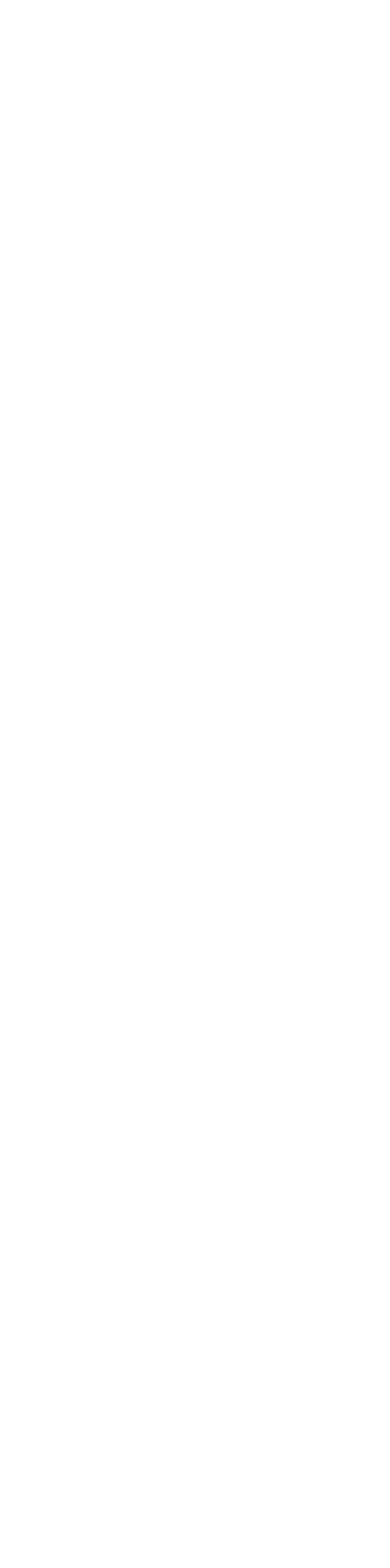
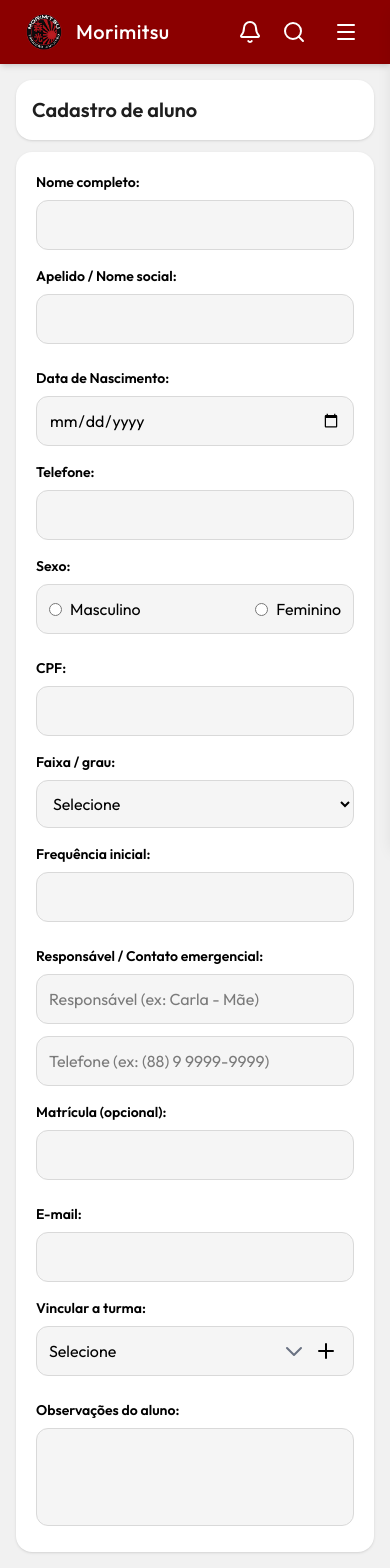
Before and after one commit to srtaayanamy/Morimitsu, a React (Vite) app: page /registrar-aluno in a window 390 px wide. Before the commit this address had no page. Shown: the top 1568 px of the page. Before the commit the page ends 844 px from the top, so only its background shows below. Built offline with nearby package versions, Linux system fonts and the light colour scheme.

Commit message:
feat: Melhorias, inclusão de funcões e responsividade

```diff
--- a/src/pages/Alunos.tsx
+++ b/src/pages/Alunos.tsx
@@ -1,22 +1,28 @@
+import { Link } from "react-router-dom";
 import Header from "../components/Header";
-import PageTitle from "../components/Pagetitle";
 
 export default function Alunos() {
   return (
-    <div className="min-h-screen bg-[#F1F1F1] font-outfit text-[#000000]">
+    <div className="min-h-screen bg-[#F1F1F1] font-outfit text-[#000000] flex flex-col">
       {/* HEADER - Menu */}
       <Header />
-      <main className="p-5 md:p-8 space-y-5">
-        <PageTitle title="Alunos matriculados:">
-          <div className="flex gap-3">
+
+      <main className="flex-1 p-4 md:p-8 space-y-5">
+        {/* Cabeçalho da página */}
+        <div className="bg-white rounded-2xl p-4 flex items-center justify-between shadow-sm">
+          <h1 className="text-lg sm:text-xl md:text-2xl font-semibold text-[#1E1E1E]">
+            Alunos matriculados:
+          </h1>
+
+          <Link to="/registrar-aluno">
             <button
               type="button"
-              className="bg-[#7F1A17] text-white px-6 py-2 rounded-xl font-medium hover:opacity-90 transition"
+              className="bg-[#1E1E1E] md:bg-[#7F1A17] text-white px-4 py-2 rounded-xl text-sm sm:text-base font-medium hover:opacity-90 transition"
             >
               Cadastrar aluno
             </button>
-          </div>
-        </PageTitle>
+          </Link>
+        </div>
       </main>
     </div>
   );
--- /dev/null
+++ b/src/pages/RegistrarAluno.tsx
@@ -0,0 +1,176 @@
+import { Link } from "react-router-dom";
+import { Plus } from "lucide-react";
+import Header from "../components/Header";
+
+export default function RegistrarAluno() {
+  // Classes reutilizáveis
+  const inputBase =
+    "w-full bg-[#F5F5F5] border border-[#D9D9D9] rounded-xl p-3 focus:ring-2 focus:ring-[#8B0000] outline-none";
+  const labelBase = "block text-sm font-semibold mb-2";
+
+  return (
+    <div className="min-h-screen bg-[#F1F1F1] font-outfit text-[#000000] flex flex-col">
+      <Header />
+
+      <main className="flex-1 p-4 md:p-8 flex flex-col space-y-3">
+        {/* Cabeçalho */}
+        <div className="bg-white rounded-2xl p-4 md:p-6 shadow-sm">
+          <h1 className="text-xl md:text-2xl font-semibold text-[#1E1E1E]">
+            Cadastro de aluno
+          </h1>
+        </div>
+
+        {/* Formulário principal */}
+        <div className="bg-white rounded-2xl p-5 md:p-8 space-y-6 shadow-sm flex-1">
+          {/* Linha 1 - Nome e apelido */}
+          <div className="grid grid-cols-1 md:grid-cols-2 gap-4 md:gap-6">
+            <div>
+              <label className={labelBase}>Nome completo:</label>
+              <input type="text" className={inputBase} />
+            </div>
+
+            <div>
+              <label className={labelBase}>Apelido / Nome social:</label>
+              <input type="text" className={inputBase} />
+            </div>
+          </div>
+
+          {/* Linha 2 - Data, telefone e sexo */}
+          <div className="grid grid-cols-1 md:grid-cols-3 gap-4 md:gap-6">
+            <div>
+              <label className={labelBase}>Data de Nascimento:</label>
+              <input type="date" className={inputBase} />
+            </div>
+
+            <div>
+              <label className={labelBase}>Telefone:</label>
+              <input type="tel" className={inputBase} />
+            </div>
+
+            <div>
+              <label className={labelBase}>Sexo:</label>
+              <div
+                className={`${inputBase} flex items-center justify-between md:justify-start gap-6`}
+              >
+                {["Masculino", "Feminino"].map((sexo) => (
+                  <label key={sexo} className="flex items-center gap-2">
+                    <input
+                      type="radio"
+                      name="sexo"
+                      className="accent-[#8B0000]"
+                    />
+                    {sexo}
+                  </label>
+                ))}
+              </div>
+            </div>
+          </div>
+
+          {/* Linha 3 - CPF, faixa e frequência */}
+          <div className="grid grid-cols-1 md:grid-cols-3 gap-4 md:gap-6">
+            <div>
+              <label className={labelBase}>CPF:</label>
+              <input type="text" className={inputBase} />
+            </div>
+
+            <div>
+              <label className={labelBase}>Faixa / grau:</label>
+              <select className={inputBase}>
+                <option value="">Selecione</option>
+              </select>
+            </div>
+
+            <div>
+              <label className={labelBase}>Frequência inicial:</label>
+              <input type="text" className={inputBase} />
+            </div>
+          </div>
+
+          {/* Linha 4 - Responsável e matrícula */}
+          <div className="grid grid-cols-1 md:grid-cols-3 gap-4 md:gap-6">
+            <div className="md:col-span-2">
+              <label className={labelBase}>
+                Responsável / Contato emergencial:
+              </label>
+              <div className="grid grid-cols-1 sm:grid-cols-2 gap-3">
+                <input
+                  type="text"
+                  placeholder="Responsável (ex: Carla - Mãe)"
+                  className={inputBase}
+                />
+                <input
+                  type="text"
+                  placeholder="Telefone (ex: (88) 9 9999-9999)"
+                  className={inputBase}
+                />
+              </div>
+            </div>
+
+            <div>
+              <label className={labelBase}>Matrícula (opcional):</label>
+              <input type="text" className={inputBase} />
+            </div>
+          </div>
+
+          {/* Linha 5 - E-mail e turma */}
+          <div className="grid grid-cols-1 md:grid-cols-2 gap-4 md:gap-6">
+            <div>
+              <label className={labelBase}>E-mail:</label>
+              <input type="email" className={inputBase} />
+            </div>
+
+            <div>
+              <label className={labelBase}>Vincular a turma:</label>
+              <div className="relative flex items-center">
+                <select className={`${inputBase} pr-16 appearance-none`}>
+                  <option value="">Selecione</option>
+                </select>
+
+                {/* Ícone de expandir */}
+                <svg
+                  className="absolute right-12 top-1/2 -translate-y-1/2 w-6 h-6 text-gray-500 pointer-events-none"
+                  fill="none"
+                  stroke="currentColor"
+                  strokeWidth="2"
+                  viewBox="0 0 24 24"
+                >
+                  <path
+                    strokeLinecap="round"
+                    strokeLinejoin="round"
+                    d="M19 9l-7 7-7-7"
+                  />
+                </svg>
+
+                {/* Ícone de adicionar */}
+                <Plus className="absolute right-4 top-1/2 -translate-y-1/2 w-6 h-6 text-black cursor-pointer" />
+              </div>
+            </div>
+          </div>
+
+          {/* Observações */}
+          <div>
+            <label className={labelBase}>Observações do aluno:</label>
+            <textarea rows={3} className={`${inputBase} resize-none`} />
+          </div>
+        </div>
+        {/* Botões finais */}
+        <div className="flex justify-end gap-3 mt-4">
+          <button
+            type="button"
+            className="bg-[#1E1E1E] text-white px-6 py-3 rounded-xl font-medium hover:opacity-90 transition"
+          >
+            Cancelar
+          </button>
+          <Link to="/alunos">
+            <button
+              type="button"
+              className="bg-[#7F1A17] text-white px-6 py-3 rounded-xl font-medium hover:opacity-90 transition"
+            >
+              Concluir cadastro
+            </button>
+          </Link>
+        </div>
+      </main>
+    </div>
+  );
+}
--- a/src/pages/RegistrarTurma.tsx
+++ b/src/pages/RegistrarTurma.tsx
@@ -144,7 +144,7 @@ export default function RegistrarTurma() {
             </button>
             <ImageIcon className="w-10 h-10 mx-auto text-gray-600 mb-4" />
             <p className="text-gray-700 font-medium">
-              seletor de imagem futuramente
+              imagem
             </p>
           </div>
         </div>
@@ -162,7 +162,7 @@ export default function RegistrarTurma() {
             </button>
             <Clock className="w-10 h-10 mx-auto text-gray-600 mb-4" />
             <p className="text-gray-700 font-medium">
-              seletor de horário futuramente
+              horário
             </p>
           </div>
         </div>
--- a/src/pages/TelaInicial.tsx
+++ b/src/pages/TelaInicial.tsx
@@ -10,7 +10,7 @@ export default function TelaInicial() {
       <Header />
 
       {/* CONTEÚDO PRINCIPAL */}
-      <main className="p-4 sm:p-6 md:p-8 space-y-5 mx-auto">
+      <main className="p-4 sm:p-6 md:p-8 space-y-3 mx-auto">
         {/* SEÇÃO TURMAS */}
         <section className="bg-[#FFFFFF] border-2 border-white rounded-xl shadow-md p-4 sm:p-6">
           <h2 className="text-lg sm:text-xl text-[#1E1E1E] font-semibold mb-4">Turmas</h2>
--- a/src/services/routes.tsx
+++ b/src/services/routes.tsx
@@ -6,6 +6,8 @@ import NovaSenha from "../pages/NovaSenha";
 import TelaInicial from "../pages/TelaInicial";
 import RegistrarTurma from "../pages/RegistrarTurma";
 import Alunos from "../pages/Alunos";
+import RegistrarAluno from "../pages/RegistrarAluno";
+
 
 export default function AppRoutes () {
   return (
@@ -17,6 +19,8 @@ export default function AppRoutes () {
       <Route path="/inicio" element={<TelaInicial />} />
       <Route path="/registrar-turma" element={<RegistrarTurma />} />
       <Route path="/alunos" element={<Alunos />} />
+      <Route path="/registrar-aluno" element={<RegistrarAluno />} />
+
     </Routes>
   );
 };
```
